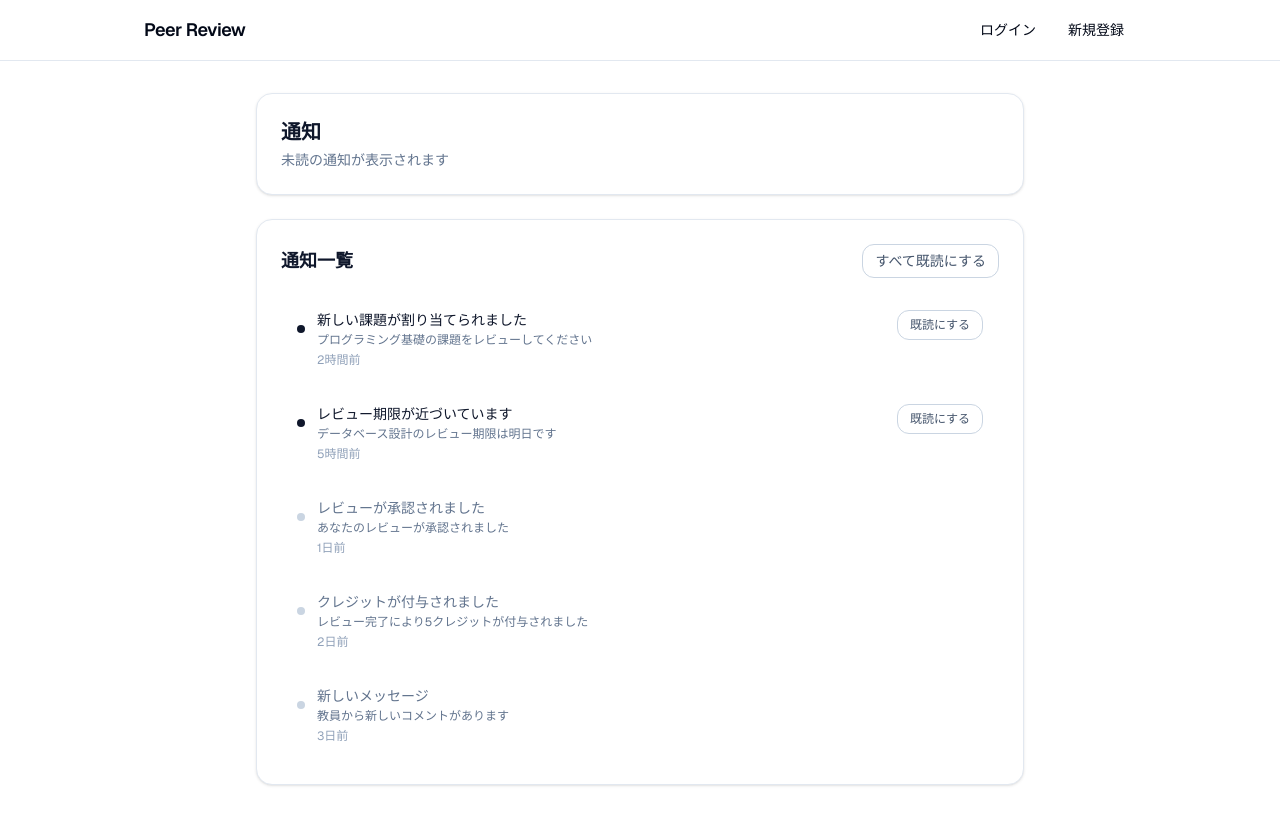
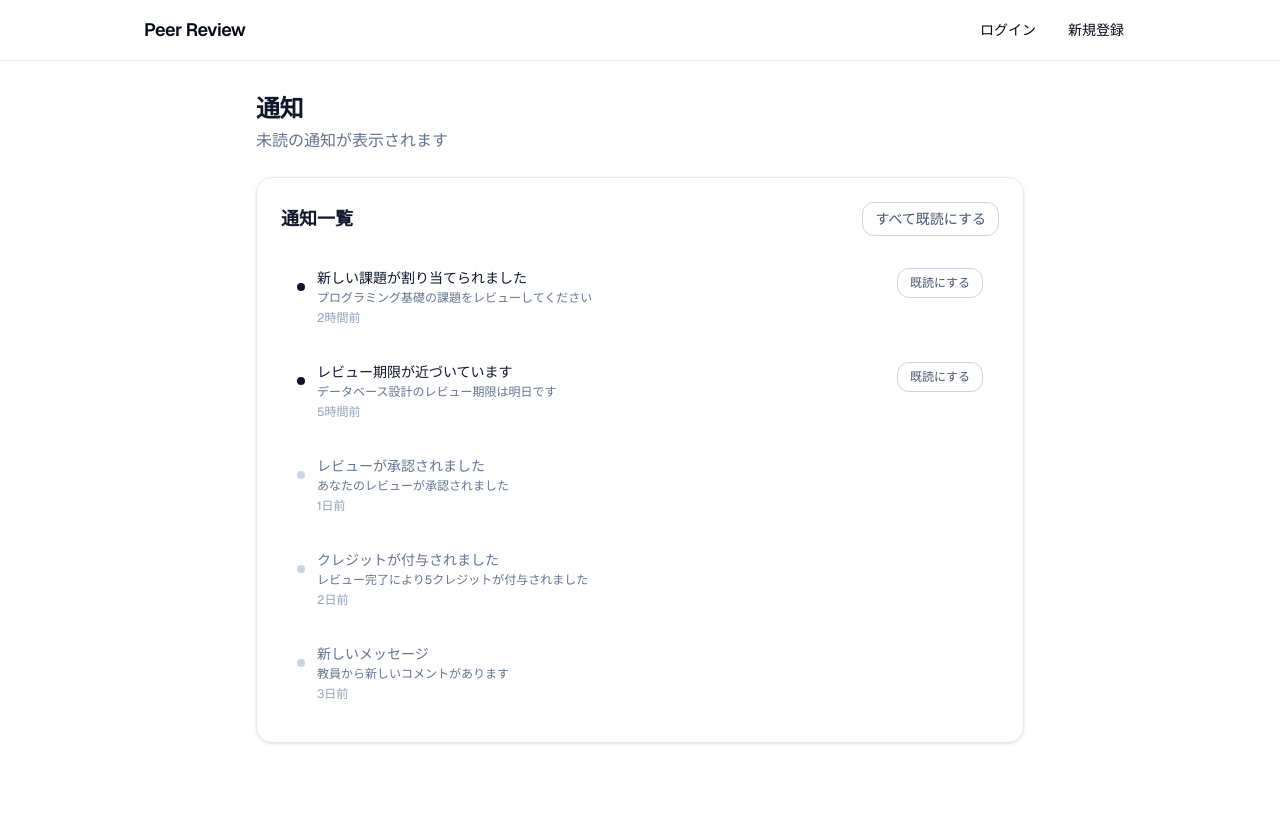
Before and after one commit to TUT-StudyClub/peer_review, a Next.js app in the folder frontend/: page /notifications in a window 1280 px wide. Built offline with nearby package versions, Linux system fonts and the light colour scheme; no server answers.

Commit message:
chore: 通知タイトルのデザイン変更

```diff
--- a/frontend/src/app/notifications/page.tsx
+++ b/frontend/src/app/notifications/page.tsx
@@ -70,14 +70,10 @@ export default function NotificationsPage() {
 
     return (
         <div className="mx-auto max-w-3xl space-y-6">
-            {/* ヘッダーセクション */}
-            <div className="rounded-2xl border border-slate-200 bg-white p-6 shadow-sm">
-                <div className="flex items-center justify-between">
-                    <div>
-                        <h1 className="text-xl font-bold text-slate-900">通知</h1>
-                        <p className="mt-1 text-sm text-slate-500">未読の通知が表示されます</p>
-                    </div>
-                </div>
+            <div>
+                {/* ヘッダーセクション */}
+                <h1 className="text-2xl font-bold tracking-tight text-slate-900">通知</h1>
+                <p className="text-muted-foreground mt-1">未読の通知が表示されます</p>
             </div>
 
             {/* 通知一覧セクション */}
```
